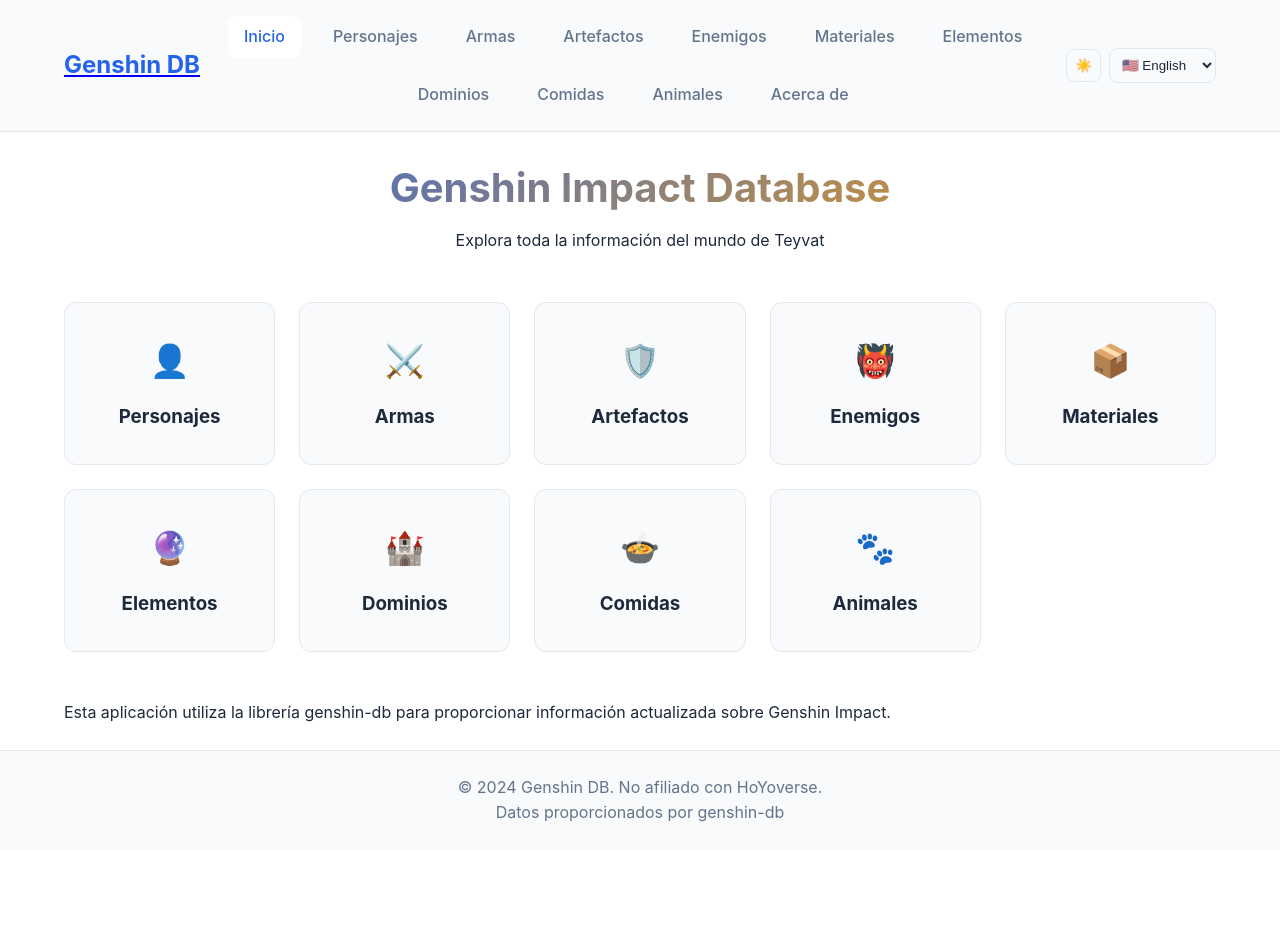
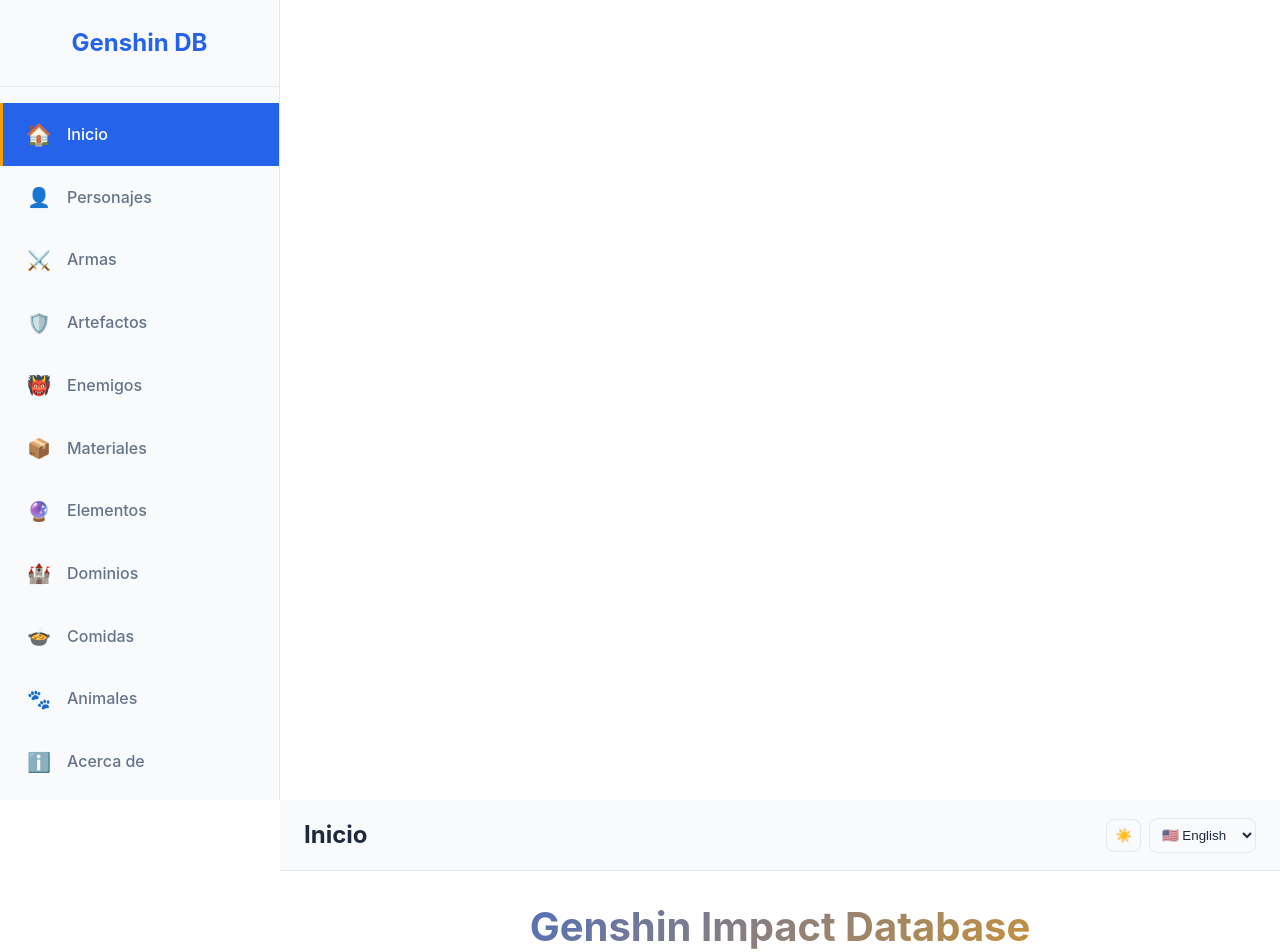
Before and after one commit to carlosyoan99/genshin-db-app, a React (Vite) app: page / in a window 1280 px wide. Shown: the top 952 px of the page. Before the commit the page ends 850 px from the top, so only its background shows below. Built offline with nearby package versions, Linux system fonts and the light colour scheme.

Commit message:
creando un layout

```diff
--- a/src/components/common/Footer.tsx
+++ b/src/components/common/Footer.tsx
@@ -4,7 +4,7 @@
   return (
     <footer className="footer">
       <div className="footer-content">
-        <p>&copy; 2024 Genshin DB. No afiliado con HoYoverse.</p>
+        <p>&copy; 2025 Genshin DB. No afiliado con HoYoverse.</p>
         <p>Datos proporcionados por genshin-db</p>
       </div>
     </footer>
--- a/src/components/common/Header.tsx
+++ b/src/components/common/Header.tsx
@@ -1,47 +1,27 @@
 import React from 'react'
-import { Link, useLocation } from 'react-router-dom'
+import { useLocation } from 'react-router-dom'
 import { useTheme } from '../../contexts/ThemeContext'
 import ThemeToggle from './ThemeToggle'
 import LanguageSelector from './LanguageSelector'
+import { NAV_ROUTES } from '../../utils/constants'
 
 const Header: React.FC = () => {
   const { theme } = useTheme()
   const location = useLocation()
 
-  const navItems = [
-    { path: '/', label: 'Inicio' },
-    { path: '/characters', label: 'Personajes' },
-    { path: '/weapons', label: 'Armas' },
-    { path: '/artifacts', label: 'Artefactos' },
-    { path: '/enemies', label: 'Enemigos' },
-    { path: '/materials', label: 'Materiales' },
-    { path: '/elements', label: 'Elementos' },
-    { path: '/domains', label: 'Dominios' },
-    { path: '/foods', label: 'Comidas' },
-    { path: '/animals', label: 'Animales' },
-    { path: '/about', label: 'Acerca de' }
-  ]
+// Encontrar la página actual para mostrar el título
+  const currentPage = NAV_ROUTES.find(route => route.path === location.pathname) ||
+                     NAV_ROUTES.find(route => route.path === '/')
 
   return (
     <header className={`header theme-${theme}`}>
       <div className="header-container">
-        <Link to="/" className="logo">
-          <h1>Genshin DB</h1>
-        </Link>
+        <div className="header-title">
+          <h1>{currentPage?.label || 'Genshin DB'}</h1>
+        </div>
 
-        <nav className="nav">
-          {navItems.map(item => (
-            <Link
-              key={item.path}
-              to={item.path}
-              className={`nav-link ${location.pathname === item.path ? 'active' : ''}`}
-            >
-              {item.label}
-            </Link>
-          ))}
-        </nav>
-
-        <div className="header-controls">
+        {/* Controles en el header para desktop */}
+        <div className="header-controls desktop-only">
           <ThemeToggle />
           <LanguageSelector />
         </div>
--- a/src/components/common/Layout.tsx
+++ b/src/components/common/Layout.tsx
@@ -1,6 +1,7 @@
 import React from 'react'
 import Header from './Header'
 import Footer from './Footer'
+import Sidebar from './Sidebar'
 
 interface LayoutProps {
   children: React.ReactNode
@@ -9,11 +10,14 @@
 const Layout: React.FC<LayoutProps> = ({ children }) => {
   return (
     <div className="layout">
-      <Header />
-      <main className="main-content">
-        {children}
-      </main>
-      <Footer />
+      <Sidebar />
+      <div className="main-container">
+        <Header />
+        <main className="main-content">
+          {children}
+        </main>
+        <Footer />
+      </div>
     </div>
   )
 }
--- /dev/null
+++ b/src/components/common/Sidebar.tsx
@@ -0,0 +1,100 @@
+import React, { useState, useEffect } from 'react'
+import { Link, useLocation } from 'react-router-dom'
+import { useTheme } from '../../contexts/ThemeContext'
+import ThemeToggle from './ThemeToggle'
+import LanguageSelector from './LanguageSelector'
+import { NAV_ROUTES } from '../../utils/constants'
+
+const Sidebar: React.FC = () => {
+  const [isOpen, setIsOpen] = useState(false)
+  const { theme } = useTheme()
+  const location = useLocation()
+
+  // Cerrar sidebar al cambiar de ruta en móvil
+  useEffect(() => {
+    if (window.innerWidth <= 768) {
+      setIsOpen(false)
+    }
+  }, [location])
+
+  // Cerrar sidebar al hacer clic fuera de él
+  useEffect(() => {
+    const handleClickOutside = (event: MouseEvent) => {
+      const sidebar = document.querySelector('.sidebar')
+      const menuButton = document.querySelector('.menu-button')
+
+      if (isOpen &&
+          sidebar &&
+          !sidebar.contains(event.target as Node) &&
+          menuButton &&
+          !menuButton.contains(event.target as Node)) {
+        setIsOpen(false)
+      }
+    }
+
+    document.addEventListener('mousedown', handleClickOutside)
+    return () => document.removeEventListener('mousedown', handleClickOutside)
+  }, [isOpen])
+
+  const toggleSidebar = () => {
+    setIsOpen(!isOpen)
+  }
+
+  const closeSidebar = () => {
+    if (window.innerWidth <= 768) {
+      setIsOpen(false)
+    }
+  }
+
+  return (
+    <>
+      {/* Overlay para móvil */}
+      {isOpen && <div className="sidebar-overlay" onClick={closeSidebar} />}
+
+      {/* Botón de menú hamburguesa */}
+      <button
+        className={`menu-button ${isOpen ? 'open' : ''}`}
+        onClick={toggleSidebar}
+        aria-label="Abrir menú"
+      >
+        <span></span>
+        <span></span>
+        <span></span>
+      </button>
+
+      {/* Panel lateral */}
+      <aside className={`sidebar ${isOpen ? 'open' : ''} theme-${theme}`}>
+        <div className="sidebar-header">
+          <Link to="/" className="sidebar-logo" onClick={closeSidebar}>
+            <h1>Genshin DB</h1>
+          </Link>
+        </div>
+
+        <nav className="sidebar-nav">
+          {NAV_ROUTES.map(item => (
+            <Link
+              key={item.path}
+              to={item.path}
+              className={`sidebar-link ${location.pathname === item.path ? 'active' : ''}`}
+              onClick={closeSidebar}
+            >
+              <span className="sidebar-icon">{item.icon}</span>
+              <span className="sidebar-label">{item.label}</span>
+            </Link>
+          ))}
+        </nav>
+
+        <div className="sidebar-controls">
+          <ThemeToggle />
+          <LanguageSelector />
+        </div>
+
+        <div className="sidebar-footer">
+          <p>v1.0.0</p>
+        </div>
+      </aside>
+    </>
+  )
+}
+
+export default Sidebar
--- a/src/styles/globals.css
+++ b/src/styles/globals.css
@@ -599,3 +599,306 @@
     grid-template-columns: repeat(2, 1fr);
   }
 }
+
+/* Layout principal */
+.layout {
+  display: flex;
+  min-height: 100vh;
+}
+
+.main-container {
+  flex: 1;
+  display: flex;
+  flex-direction: column;
+  min-height: 100vh;
+  margin-left: 0;
+  transition: margin-left 0.3s ease;
+}
+
+/* Botón de menú hamburguesa */
+.menu-button {
+  position: fixed;
+  top: var(--spacing-md);
+  left: var(--spacing-md);
+  z-index: 1001;
+  background: var(--primary-color);
+  border: none;
+  border-radius: var(--border-radius);
+  width: 44px;
+  height: 44px;
+  display: flex;
+  flex-direction: column;
+  justify-content: center;
+  align-items: center;
+  gap: 4px;
+  cursor: pointer;
+  transition: all 0.3s ease;
+}
+
+.menu-button span {
+  display: block;
+  width: 20px;
+  height: 2px;
+  background: white;
+  transition: all 0.3s ease;
+  transform-origin: center;
+}
+
+.menu-button.open span:nth-child(1) {
+  transform: rotate(45deg) translate(6px, 6px);
+}
+
+.menu-button.open span:nth-child(2) {
+  opacity: 0;
+}
+
+.menu-button.open span:nth-child(3) {
+  transform: rotate(-45deg) translate(6px, -6px);
+}
+
+/* Panel lateral */
+.sidebar {
+  position: fixed;
+  top: 0;
+  left: -300px;
+  width: 280px;
+  height: 100vh;
+  background: var(--surface-color);
+  border-right: 1px solid var(--border-color);
+  display: flex;
+  flex-direction: column;
+  z-index: 1000;
+  transition: left 0.3s ease;
+  overflow-y: auto;
+}
+
+.sidebar.open {
+  left: 0;
+}
+
+.sidebar-overlay {
+  position: fixed;
+  top: 0;
+  left: 0;
+  width: 100vw;
+  height: 100vh;
+  background: rgba(0, 0, 0, 0.5);
+  z-index: 999;
+}
+
+.sidebar-header {
+  padding: var(--spacing-lg);
+  border-bottom: 1px solid var(--border-color);
+  text-align: center;
+}
+
+.sidebar-logo {
+  text-decoration: none;
+  color: var(--primary-color);
+}
+
+.sidebar-logo h1 {
+  margin: 0;
+  font-size: 1.5rem;
+}
+
+.sidebar-nav {
+  flex: 1;
+  padding: var(--spacing-md) 0;
+}
+
+.sidebar-link {
+  display: flex;
+  align-items: center;
+  gap: var(--spacing-md);
+  padding: var(--spacing-md) var(--spacing-lg);
+  text-decoration: none;
+  color: var(--text-secondary);
+  transition: all 0.2s ease;
+  border-left: 3px solid transparent;
+}
+
+.sidebar-link:hover {
+  background: var(--background-color);
+  color: var(--text-primary);
+}
+
+.sidebar-link.active {
+  background: var(--primary-color);
+  color: white;
+  border-left-color: var(--accent-color);
+}
+
+.sidebar-link.active .sidebar-icon {
+  transform: scale(1.1);
+}
+
+.sidebar-icon {
+  font-size: 1.2rem;
+  width: 24px;
+  text-align: center;
+  transition: transform 0.2s ease;
+}
+
+.sidebar-label {
+  font-weight: 500;
+}
+
+.sidebar-controls {
+  padding: var(--spacing-lg);
+  border-top: 1px solid var(--border-color);
+  display: flex;
+  flex-direction: column;
+  gap: var(--spacing-md);
+}
+
+.sidebar-footer {
+  padding: var(--spacing-md) var(--spacing-lg);
+  border-top: 1px solid var(--border-color);
+  text-align: center;
+  color: var(--text-secondary);
+  font-size: 0.875rem;
+}
+
+/* Header simplificado */
+.header {
+  background: var(--surface-color);
+  border-bottom: 1px solid var(--border-color);
+  padding: var(--spacing-md) 0;
+  position: sticky;
+  top: 0;
+  z-index: 100;
+}
+
+.header-container {
+  max-width: 1200px;
+  margin: 0 auto;
+  padding: 0 var(--spacing-lg);
+  display: flex;
+  justify-content: space-between;
+  align-items: center;
+}
+
+.header-title h1 {
+  margin: 0;
+  font-size: 1.5rem;
+  color: var(--text-primary);
+}
+
+/* Contenido principal */
+.main-content {
+  flex: 1;
+  padding: var(--spacing-lg);
+  max-width: 1200px;
+  margin: 0 auto;
+  width: 100%;
+}
+
+/* Footer */
+.footer {
+  background: var(--surface-color);
+  border-top: 1px solid var(--border-color);
+  padding: var(--spacing-lg);
+  margin-top: auto;
+}
+
+.footer-content {
+  max-width: 1200px;
+  margin: 0 auto;
+  text-align: center;
+  color: var(--text-secondary);
+}
+
+/* Responsive */
+@media (min-width: 769px) {
+  .menu-button {
+    display: none;
+  }
+
+  .sidebar {
+    position: sticky;
+    top: 0;
+    left: 0;
+    height: 100vh;
+    transform: none;
+  }
+
+  .sidebar-overlay {
+    display: none;
+  }
+
+  .main-container {
+    margin-left: 280px;
+  }
+
+  .desktop-only {
+    display: flex;
+  }
+
+  .mobile-only {
+    display: none;
+  }
+}
+
+@media (max-width: 768px) {
+  .menu-button {
+    display: flex;
+  }
+
+  .desktop-only {
+    display: none;
+  }
+
+  .mobile-only {
+    display: flex;
+  }
+
+  .header-controls {
+    display: none;
+  }
+
+  .main-content {
+    padding: var(--spacing-md);
+  }
+
+  .sidebar-controls {
+    display: flex;
+  }
+}
+
+@media (max-width: 480px) {
+  .sidebar {
+    width: 100vw;
+    left: -100vw;
+  }
+
+  .sidebar.open {
+    left: 0;
+  }
+
+  .main-content {
+    padding: var(--spacing-md);
+  }
+
+  .header-title h1 {
+    font-size: 1.25rem;
+  }
+}
+
+/* Scrollbar personalizado para sidebar */
+.sidebar::-webkit-scrollbar {
+  width: 4px;
+}
+
+.sidebar::-webkit-scrollbar-track {
+  background: var(--background-color);
+}
+
+.sidebar::-webkit-scrollbar-thumb {
+  background: var(--border-color);
+  border-radius: 2px;
+}
+
+.sidebar::-webkit-scrollbar-thumb:hover {
+  background: var(--text-secondary);
+}
```
